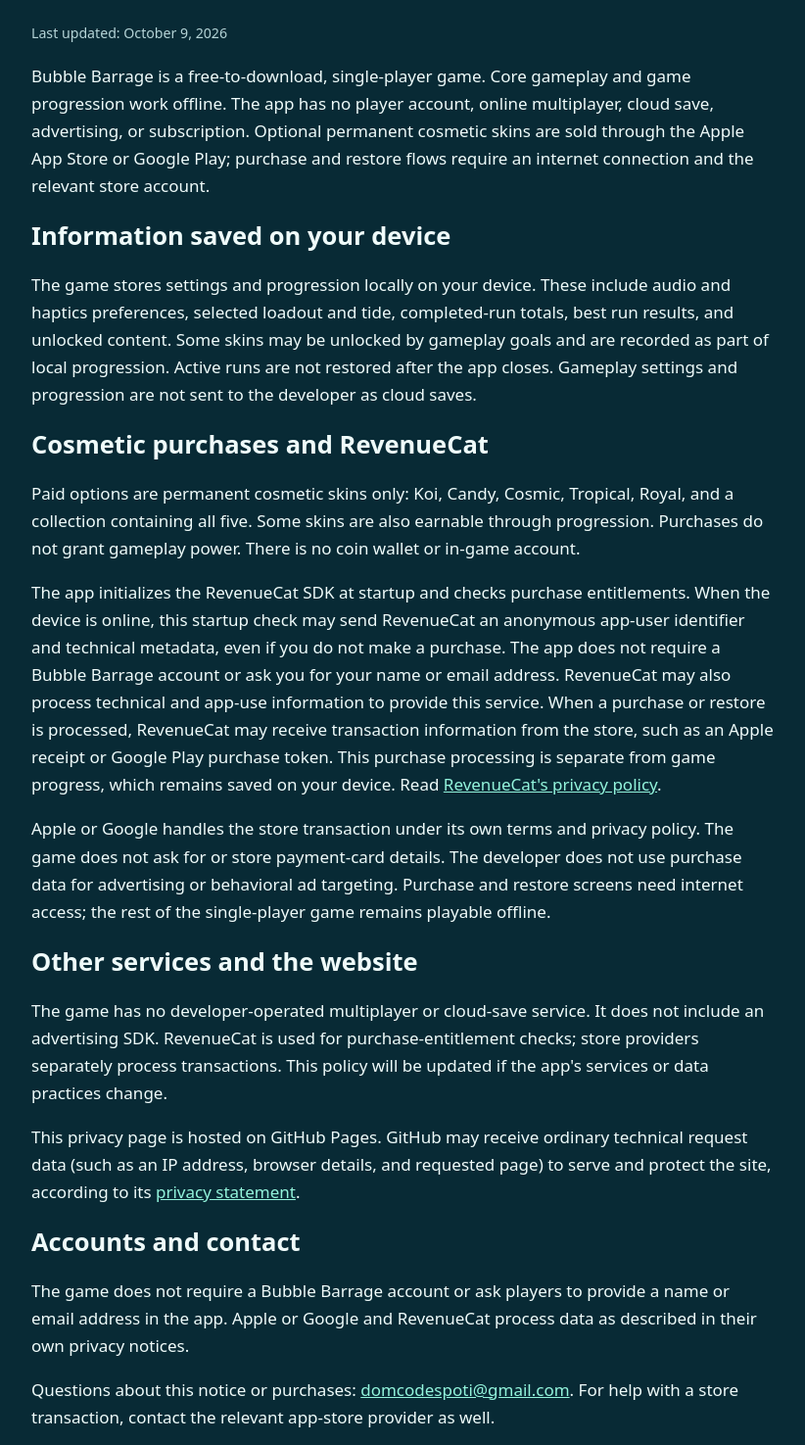
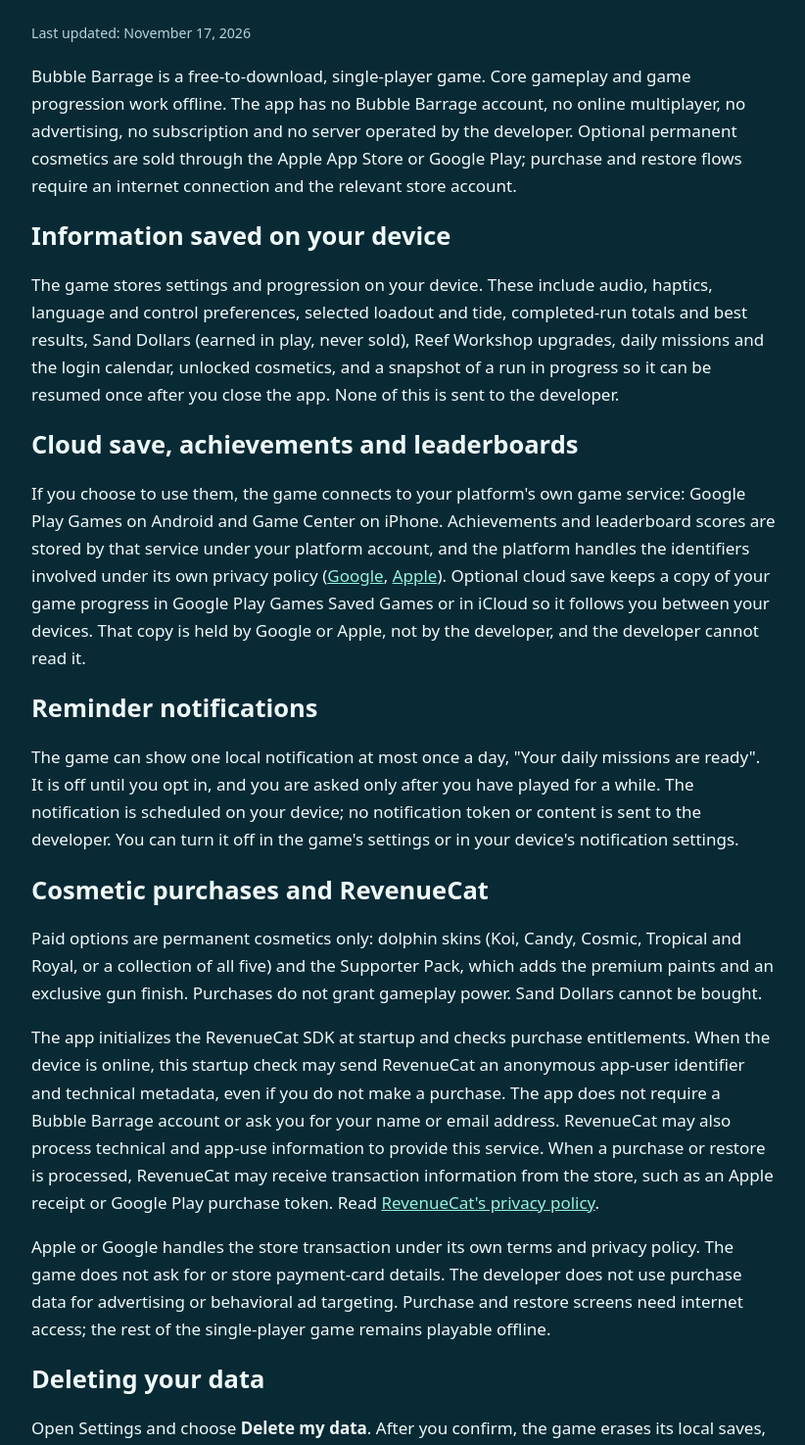
Before and after one commit to dominic-codespoti/bubble-barrage-site, a plain HTML site: page privacy/index.html in a window 1280 px wide. Shown: the part 153-1628 px from the top of the page at 98% size, without its empty margins (228-1050 px from the left). Drawn offline with Linux system fonts and the light colour scheme.

Commit message:
Update privacy notice and support page for the meta layer: cloud save, achievements, opt-in reminders, Supporter Pack and in-app data deletion

```diff
--- a/privacy/index.html
+++ b/privacy/index.html
@@ -3,25 +3,31 @@
 <head>
 <meta charset="utf-8">
 <meta name="viewport" content="width=device-width, initial-scale=1">
-<meta name="description" content="Privacy information for Bubble Barrage, an offline single-player game with optional cosmetic purchases.">
+<meta name="description" content="Privacy information for Bubble Barrage, a single-player game with optional cosmetic purchases, optional platform cloud save and optional reminders.">
 <title>Privacy — Bubble Barrage</title>
 <style>body{margin:0;background:#082a35;color:#effbfa;font:17px/1.65 system-ui,sans-serif}main{max-width:760px;margin:0 auto;padding:3rem 1.25rem}a{color:#93f4dc}h1,h2{line-height:1.2}nav{display:flex;gap:1.2rem;margin-bottom:2rem}small{color:#b5d4d7}</style>
 </head>
 <body><main>
 <nav><a href="../">Bubble Barrage</a><a href="../support/">Support</a></nav>
-<h1>Privacy</h1><p><small>Last updated: October 9, 2026</small></p>
-<p>Bubble Barrage is a free-to-download, single-player game. Core gameplay and game progression work offline. The app has no player account, online multiplayer, cloud save, advertising, or subscription. Optional permanent cosmetic skins are sold through the Apple App Store or Google Play; purchase and restore flows require an internet connection and the relevant store account.</p>
+<h1>Privacy</h1><p><small>Last updated: November 17, 2026</small></p>
+<p>Bubble Barrage is a free-to-download, single-player game. Core gameplay and game progression work offline. The app has no Bubble Barrage account, no online multiplayer, no advertising, no subscription and no server operated by the developer. Optional permanent cosmetics are sold through the Apple App Store or Google Play; purchase and restore flows require an internet connection and the relevant store account.</p>
 <h2>Information saved on your device</h2>
-<p>The game stores settings and progression locally on your device. These include audio and haptics preferences, selected loadout and tide, completed-run totals, best run results, and unlocked content. Some skins may be unlocked by gameplay goals and are recorded as part of local progression. Active runs are not restored after the app closes. Gameplay settings and progression are not sent to the developer as cloud saves.</p>
+<p>The game stores settings and progression on your device. These include audio, haptics, language and control preferences, selected loadout and tide, completed-run totals and best results, Sand Dollars (earned in play, never sold), Reef Workshop upgrades, daily missions and the login calendar, unlocked cosmetics, and a snapshot of a run in progress so it can be resumed once after you close the app. None of this is sent to the developer.</p>
+<h2>Cloud save, achievements and leaderboards</h2>
+<p>If you choose to use them, the game connects to your platform's own game service: Google Play Games on Android and Game Center on iPhone. Achievements and leaderboard scores are stored by that service under your platform account, and the platform handles the identifiers involved under its own privacy policy (<a href="https://policies.google.com/privacy">Google</a>, <a href="https://www.apple.com/legal/privacy/">Apple</a>). Optional cloud save keeps a copy of your game progress in Google Play Games Saved Games or in iCloud so it follows you between your devices. That copy is held by Google or Apple, not by the developer, and the developer cannot read it.</p>
+<h2>Reminder notifications</h2>
+<p>The game can show one local notification at most once a day, "Your daily missions are ready". It is off until you opt in, and you are asked only after you have played for a while. The notification is scheduled on your device; no notification token or content is sent to the developer. You can turn it off in the game's settings or in your device's notification settings.</p>
 <h2>Cosmetic purchases and RevenueCat</h2>
-<p>Paid options are permanent cosmetic skins only: Koi, Candy, Cosmic, Tropical, Royal, and a collection containing all five. Some skins are also earnable through progression. Purchases do not grant gameplay power. There is no coin wallet or in-game account.</p>
-<p>The app initializes the RevenueCat SDK at startup and checks purchase entitlements. When the device is online, this startup check may send RevenueCat an anonymous app-user identifier and technical metadata, even if you do not make a purchase. The app does not require a Bubble Barrage account or ask you for your name or email address. RevenueCat may also process technical and app-use information to provide this service. When a purchase or restore is processed, RevenueCat may receive transaction information from the store, such as an Apple receipt or Google Play purchase token. This purchase processing is separate from game progress, which remains saved on your device. Read <a href="https://www.revenuecat.com/privacy/">RevenueCat's privacy policy</a>.</p>
+<p>Paid options are permanent cosmetics only: dolphin skins (Koi, Candy, Cosmic, Tropical and Royal, or a collection of all five) and the Supporter Pack, which adds the premium paints and an exclusive gun finish. Purchases do not grant gameplay power. Sand Dollars cannot be bought.</p>
+<p>The app initializes the RevenueCat SDK at startup and checks purchase entitlements. When the device is online, this startup check may send RevenueCat an anonymous app-user identifier and technical metadata, even if you do not make a purchase. The app does not require a Bubble Barrage account or ask you for your name or email address. RevenueCat may also process technical and app-use information to provide this service. When a purchase or restore is processed, RevenueCat may receive transaction information from the store, such as an Apple receipt or Google Play purchase token. Read <a href="https://www.revenuecat.com/privacy/">RevenueCat's privacy policy</a>.</p>
 <p>Apple or Google handles the store transaction under its own terms and privacy policy. The game does not ask for or store payment-card details. The developer does not use purchase data for advertising or behavioral ad targeting. Purchase and restore screens need internet access; the rest of the single-player game remains playable offline.</p>
+<h2>Deleting your data</h2>
+<p>Open Settings and choose <strong>Delete my data</strong>. After you confirm, the game erases its local saves, settings, progression, reminder and run snapshot, and it deletes the game's cloud save copy in Google Play Games or iCloud when cloud save is available. Purchases stay with your store account and can be restored afterwards. Achievements and leaderboard entries belong to your Google Play Games or Game Center account and cannot be removed from inside the app; manage them in your platform's game settings. You can also uninstall the game to remove everything stored on the device. For anything else, email the address below.</p>
 <h2>Other services and the website</h2>
-<p>The game has no developer-operated multiplayer or cloud-save service. It does not include an advertising SDK. RevenueCat is used for purchase-entitlement checks; store providers separately process transactions. This policy will be updated if the app's services or data practices change.</p>
+<p>The game has no advertising SDK and no analytics SDK. RevenueCat is used for purchase-entitlement checks, and Google Play Games or Game Center for the optional features above; store providers separately process transactions. This policy will be updated if the app's services or data practices change.</p>
 <p>This privacy page is hosted on GitHub Pages. GitHub may receive ordinary technical request data (such as an IP address, browser details, and requested page) to serve and protect the site, according to its <a href="https://docs.github.com/en/site-policy/privacy-policies/github-privacy-statement">privacy statement</a>.</p>
 <h2>Accounts and contact</h2>
-<p>The game does not require a Bubble Barrage account or ask players to provide a name or email address in the app. Apple or Google and RevenueCat process data as described in their own privacy notices.</p>
+<p>The game does not require a Bubble Barrage account or ask players to provide a name or email address in the app. Apple, Google and RevenueCat process data as described in their own privacy notices.</p>
 <p>Questions about this notice or purchases: <a href="mailto:domcodespoti@gmail.com?subject=Bubble%20Barrage%20privacy%20or%20purchase">domcodespoti@gmail.com</a>. For help with a store transaction, contact the relevant app-store provider as well.</p>
 <p><a href="../support/">Get game support</a></p>
 </main></body>
```
Also changed, not shown: support/index.html (+2 -2 lines).
